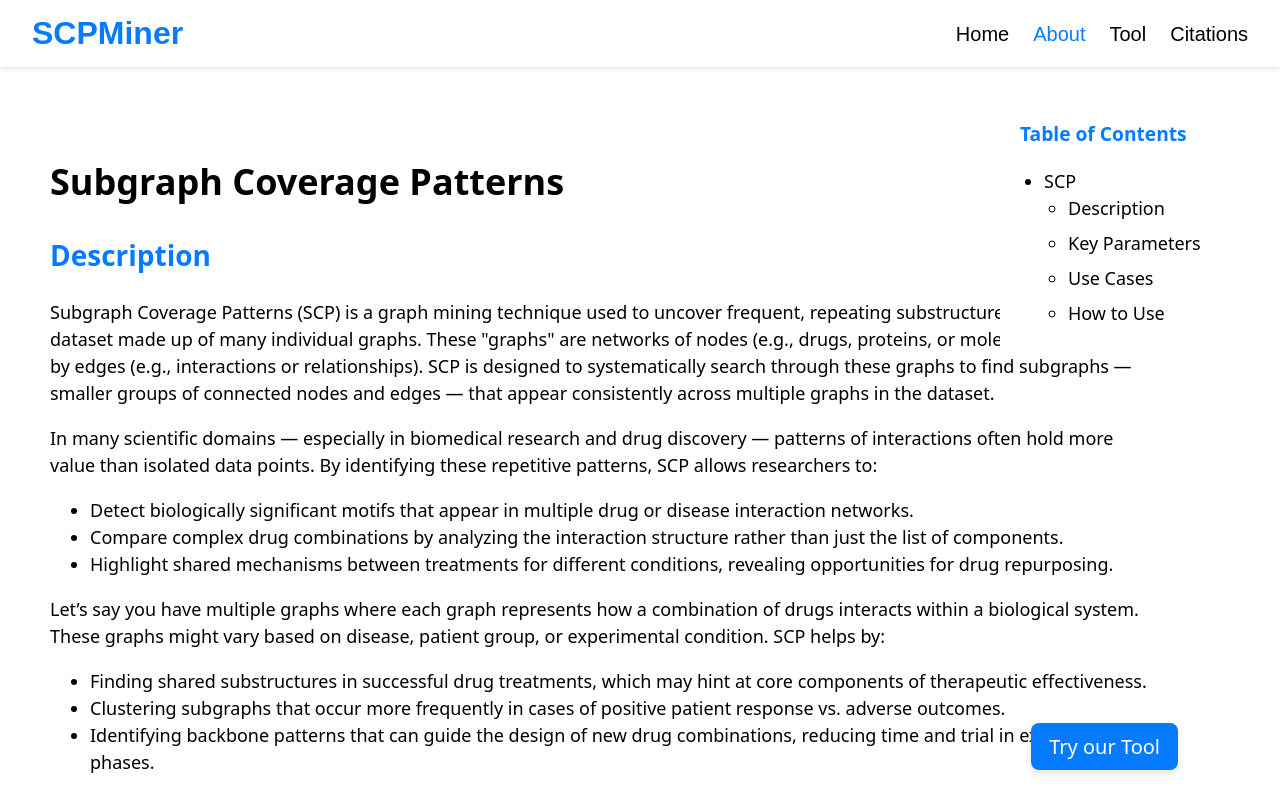
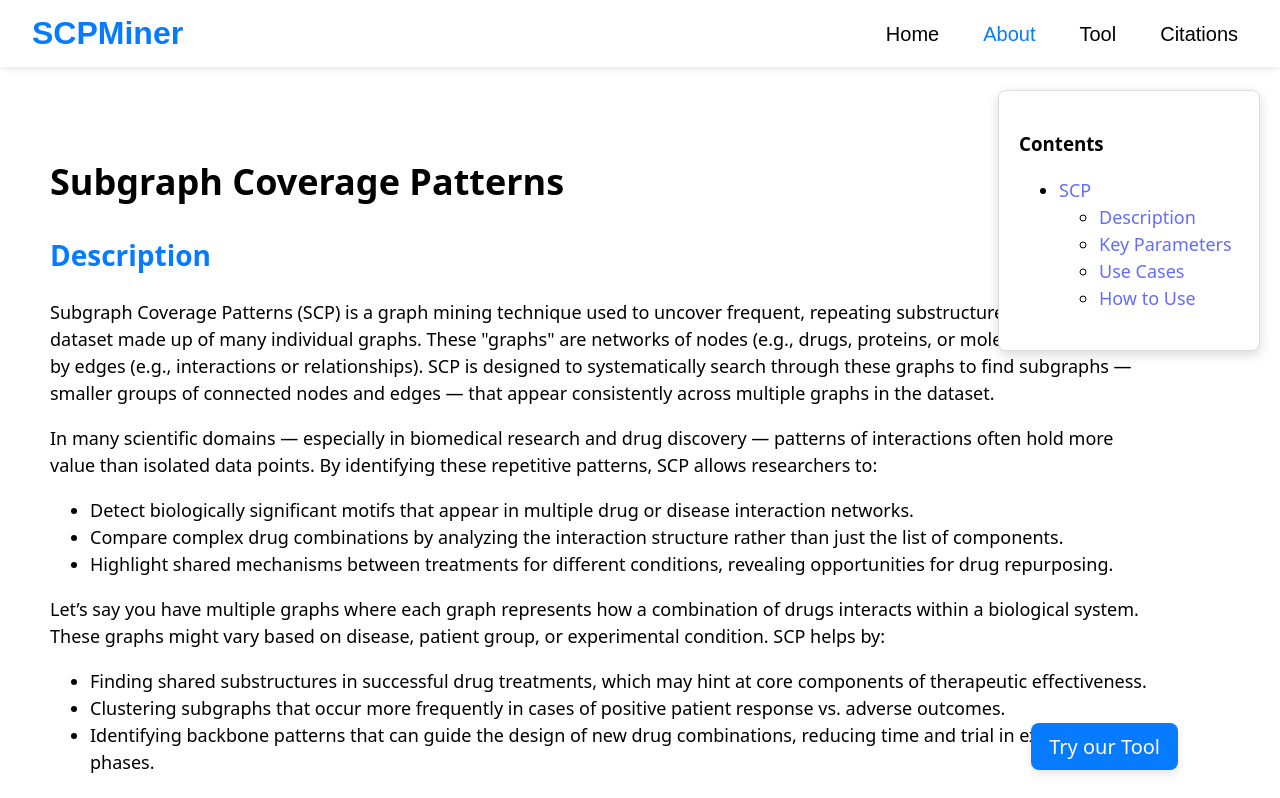
Before and after one commit to cicada12/SCPMiner, a React (Vite) app in the folder frontend/: page /about in a window 1280 px wide. Shown: the top 798 px of the page. Built offline with nearby package versions, Linux system fonts and the light colour scheme.

Commit message:
Add files via upload

```diff
--- a/frontend/src/About.css
+++ b/frontend/src/About.css
@@ -52,18 +52,6 @@ html, body {
     margin-top: 1.25rem;
   }
 
-  /* Table of Contents */
-  .toc {
-    position: fixed;
-    top: 100px; /* Adjust as needed to sit below the header */
-    right: 20px; /* Pushes it to the far right — decrease this to move it further right */
-    width: 220px; /* Try reducing this if it's too wide */
-    max-height: 80vh;
-    font-size: 18px;
-    overflow-y: auto;
-    background-color: white;
-    padding: 20px;
-  }
 
   .toc ul {
     list-style-type: disc; /* bullet points */
@@ -219,3 +207,79 @@ html, body {
     padding: 7px 12px;
   }
 }
+
+/* Fixed container that wraps icon and hover ToC */
+.toc-hover-area {
+  position: fixed;
+  top: 90px;
+  right: 20px;
+  z-index: 1100;
+}
+
+/* Icon styling */
+.toc-icon {
+  background-color: white;
+  color: white;
+  border: none;
+  font-size: 24px;
+  border-radius: 6px;
+  padding: 8px 12px;
+  cursor: pointer;
+  display: none; /* shown only on small screens */
+}
+
+/* The hover-based ToC panel */
+.hover-toc {
+  display: none;
+  position: absolute;
+  top: 40px; /* below icon */
+  right: 0;
+  width: 220px;
+  background-color: white;
+  border: 1px solid #ddd;
+  border-radius: 8px;
+  padding: 20px;
+  max-height: 60vh;
+  overflow-y: auto;
+  box-shadow: 0 4px 12px rgba(0, 0, 0, 0.15);
+}
+
+/* Show on hover */
+.toc-hover-area:hover .hover-toc {
+  display: block;
+}
+
+/* For larger screens: show ToC fully, hide icon */
+@media (min-width: 769px) {
+  .toc-hover-area {
+    position: fixed;
+    top: 90px;
+    right: 20px;
+  }
+
+  .toc-icon {
+    display: none;
+  }
+
+  .hover-toc {
+    display: block !important;
+    position: fixed;
+    top: 90px;
+    right: 20px;
+  }
+}
+
+/* For smaller screens: show icon, hide ToC by default */
+@media (max-width: 768px) {
+  .toc-icon {
+    display: block;
+  }
+
+  .hover-toc {
+    display: none;
+  }
+
+  .toc-hover-area:hover .hover-toc {
+    display: block;
+  }
+}
--- a/frontend/src/About.jsx
+++ b/frontend/src/About.jsx
@@ -89,20 +89,25 @@ function About() {
 
         </main>
 
-        <aside className="toc">
-          <h3>Table of Contents</h3>
+        <div className="toc-hover-area">
+        <div className="toc-icon">📑</div>
+        <div className="hover-toc">
+          <h3>Contents</h3>
           <ul>
-            <li><a href="#heading">SCP</a>
-                <ul>
+            <li>
+              <a href="#heading">SCP</a>
+              <ul>
                 <li><a href="#desc">Description</a></li>
                 <li><a href="#param">Key Parameters</a></li>
                 <li><a href="#cases">Use Cases</a></li>
                 <li><a href="#usage">How to Use</a></li>
-                </ul>
+              </ul>
             </li>
-            </ul>
-        </aside>
+          </ul>
+        </div>
       </div>
+      </div>
+
       <button className="try-tool-btn" onClick={() => navigate('/tool')}>Try our Tool</button>
     </>
   );
--- a/frontend/src/Header.css
+++ b/frontend/src/Header.css
@@ -28,6 +28,7 @@ header nav {
 }
 
 header nav a {
+  margin: 0 10px;
   text-decoration: none;
   color: #000000;
   font-size: 1.25rem;
```
Also changed, not shown: frontend/src/Header.jsx (+0 -27 lines).
